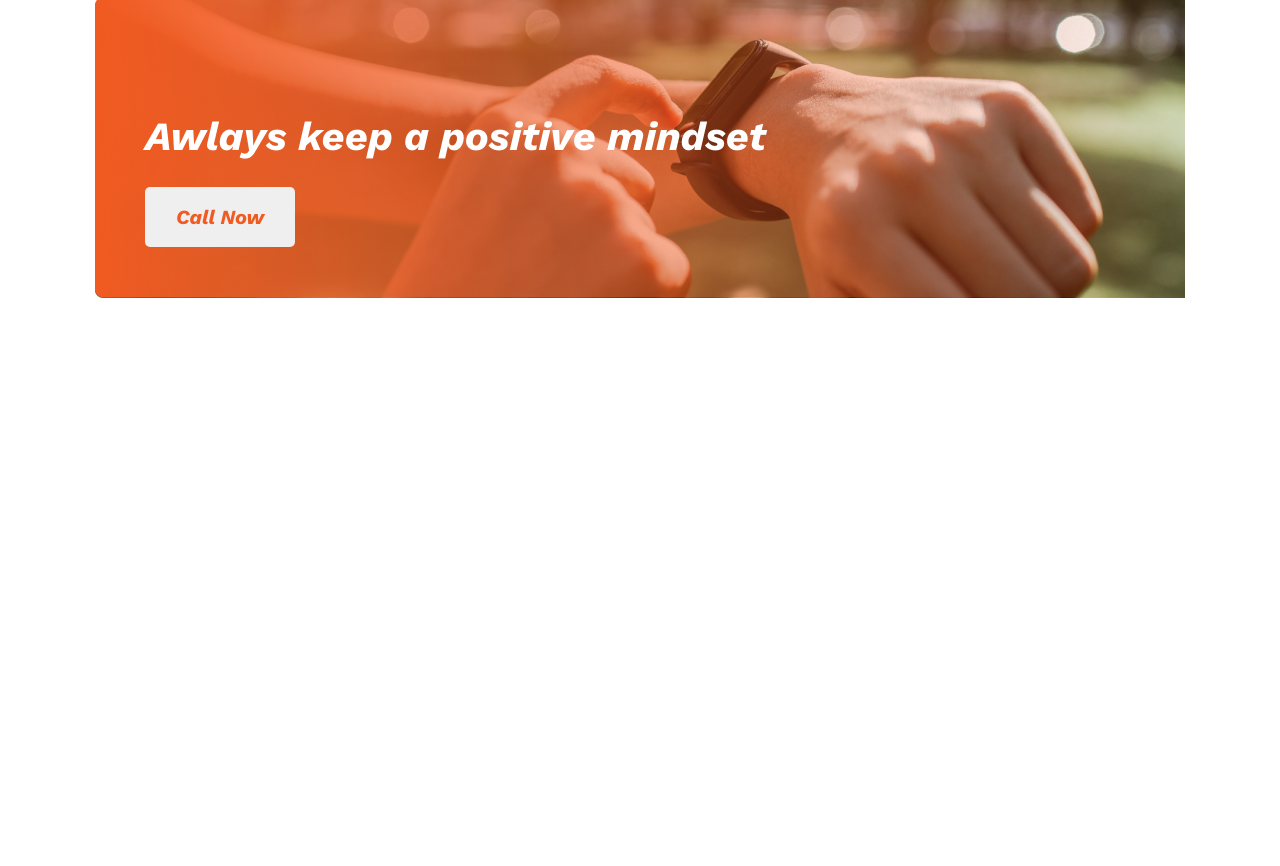
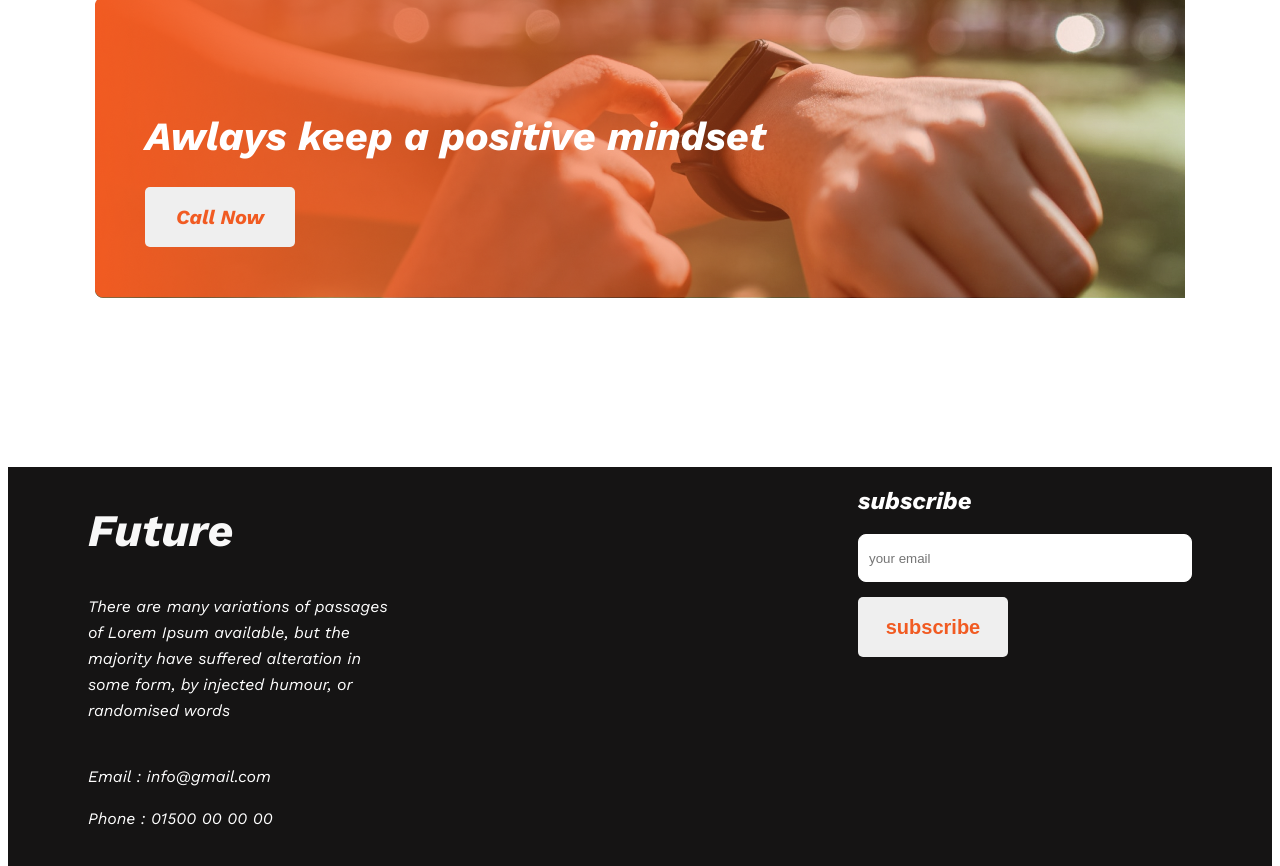
Before and after one commit to mustakahmmed/personal-website, a plain HTML site: page index.html in a window 1280 px wide. Shown: the part 1987-2853 px from the top of the page. Before the commit the page ends 2332 px from the top, so only its background shows below. Drawn offline with nearby package versions, Linux system fonts and the light colour scheme.

Commit message:
finished

```diff
--- a/index.html
+++ b/index.html
@@ -91,6 +91,26 @@
     </body>
 
     <footer>
+        <div class="footer-info">
+            <h2 class="footer-info-title">Future</h2>
+            <p class="footer-info-description">There are many variations of passages of Lorem Ipsum available, but the majority have suffered alteration in some form,
+                by injected humour, or randomised words
+
+               <div class="footer-info-description-email">Email : info@gmail.com</div>
+            <div class="footer-info-description-phon"> Phone : 01500 00 00 00</div>
+            </p>
+
+            <div class="footer-info-icon">
+                <img src="/images/icons/fb.png" alt="">
+                <img src="/images/icons/twitter.png" alt="">
+                <img src="/images/icons/youtube.png" alt="">
+            </div>
+        </div>
+        <div class="subscribe">
+            <h2>subscribe</h2>
+            <input type="email" placeholder="your email" name="" id="" class="subscribe-email">
+            <button class="loewr-body-footer-btn"><span class="footer-btn-text">subscribe</span></button>
+        </div>
 
     </footer>
 
--- a/style/devlopment.css
+++ b/style/devlopment.css
@@ -146,3 +146,78 @@ font-style: normal;
 font-weight: 600;
 line-height: normal;
 }
+footer{
+    background: #151414;
+    display: flex;
+}
+.footer-info-title{
+    color: #F8F8F8;
+
+font-size: 45px;
+font-style: normal;
+font-weight: 700;
+line-height: normal;
+}
+.footer-info-description{
+    color: #FFF;
+
+font-size: 16px;
+font-style: normal;
+font-weight: 400;
+line-height: 26px; /* 162.5% */
+}
+.footer-info-description-email{
+    padding-top: 24px;
+    padding-bottom: 16px;
+
+}
+.footer-info-description-phon{
+    padding-bottom: 24px;
+
+}
+.footer-info-description-email {
+        color: #FFF;
+
+    font-size: 16px;
+    font-style: normal;
+    font-weight: 400;
+    line-height: 26px; /* 162.5% */
+    }
+
+.footer-info-description-phon{
+    color: #FFF;
+
+font-size: 16px;
+font-style: normal;
+font-weight: 400;
+line-height: 26px; /* 162.5% */
+}
+.subscribe{
+    color: #FFF;
+    padding-right: 80px;
+}
+.footer-btn-text{
+    color: #F15B22;
+
+font-size: 20px;
+font-style: normal;
+font-weight: 600;
+line-height: normal;
+}
+.subscribe-email{
+    width: 320px;
+height: 44px;
+flex-shrink: 0;
+padding-left: 10px;
+margin-bottom: 15px;
+border-radius: 8px;
+border: 1px solid #FFF;
+}
+.footer-info{
+    padding-left: 80px;
+    padding-right: 470px;
+}
+footer{
+    padding-bottom: 130px;
+    margin-top: 130px;
+}
```
